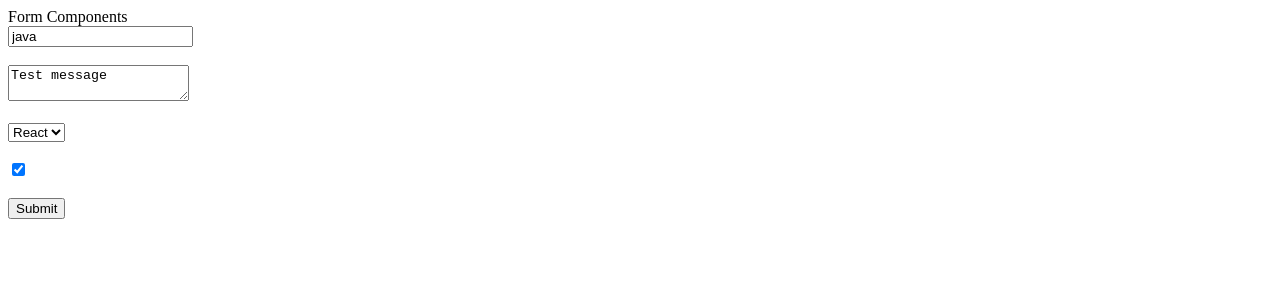
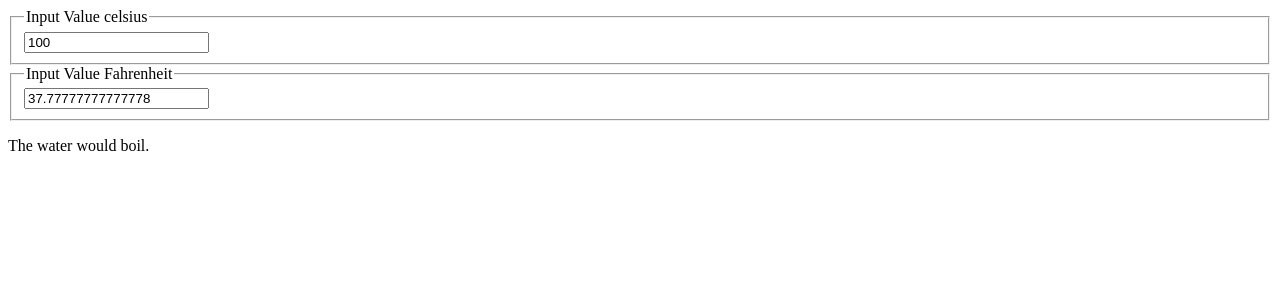
Before and after one commit to DipanSamadder/react-vite-project-basic, a React (Vite) app: page / in a window 1280 px wide. Shown: the top 300 px of the page. Built offline with nearby package versions, Linux system fonts and the light colour scheme.

Commit message:
Calculator Done

```diff
--- a/src/App.tsx
+++ b/src/App.tsx
@@ -1,9 +1,9 @@
-import ClockList from './components/ClockList';
-import Form from './components/Form';
+
+import Calculator from './components/Calculator';
 
 function App() {
   return (
-    <div><Form/></div>
+    <div><Calculator/></div>
   )
 }
 
--- /dev/null
+++ b/src/components/BowllingVerdrict.tsx
@@ -0,0 +1,6 @@
+export default function BowllingVerdrict({value}){
+    if(value >= 100){
+        return <p>The water would boil.</p>
+    }
+    return <p>Water would not boil.</p>
+}
--- /dev/null
+++ b/src/components/Calculator.tsx
@@ -0,0 +1,36 @@
+import React from 'react'
+import BowllingVerdrict from './BowllingVerdrict';
+import TemparatureInput from './TemparatureInput';
+
+import {convert, toFahrenheti, toCelsius} from '../lib/converter';
+
+
+class Calculator extends React.Component {
+    state = {
+        temparature: 100,
+        scale:'c'
+    }
+
+    handleChange =(e, scale) =>{
+        this.setState({
+            temparature:e.target.value,
+            scale,
+        });
+    }
+
+    render(){
+        const {temparature, scale} = this.state;
+
+        const celsius = scale ==='f' ? toCelsius(temparature, toFahrenheti) : temparature;
+        const fahrenheit = scale ==='c' ? toCelsius(temparature, toCelsius) : temparature;
+        return (
+            <>
+                <TemparatureInput scale="c" temparature={celsius} onChangeTemparature={this.handleChange}/>
+                <TemparatureInput scale="f" temparature={fahrenheit} onChangeTemparature={this.handleChange}/>
+                <BowllingVerdrict value={parseFloat(temparature)}/>
+            </>
+        );
+    }
+}
+
+export default Calculator;
--- /dev/null
+++ b/src/components/TemparatureInput.tsx
@@ -0,0 +1,20 @@
+import React from 'react'
+const typeStage = {
+    c:'celsius',
+    f: 'Fahrenheit'
+}
+
+function TemparatureInput({temparature, scale, onChangeTemparature}) {
+
+        return (
+            <>
+                <fieldset>
+                    <legend>Input Value {typeStage[scale]}</legend>
+                    <input type="text" value={temparature} onChange={(e) => onChangeTemparature(e, scale)}/>
+                </fieldset>
+            </>
+        );
+
+}
+
+export default TemparatureInput;
--- /dev/null
+++ b/src/lib/converter.js
@@ -0,0 +1,20 @@
+export function toCelsius(temp){
+    return ((temp-32) * 5) / 9;
+}
+
+
+export function toFahrenheti(temp){
+    return (temp*9)/5 + 32;
+}
+
+
+export function convert(temp, convertTo){
+    const input = parseFloat(temp);
+    if(Number.isNaN(temp)){
+        return '';
+    }
+
+    const output = convertTo(input);
+    const rounded = Math.round(output * 1000)/1000;
+    return rounded.toString();
+}
```
